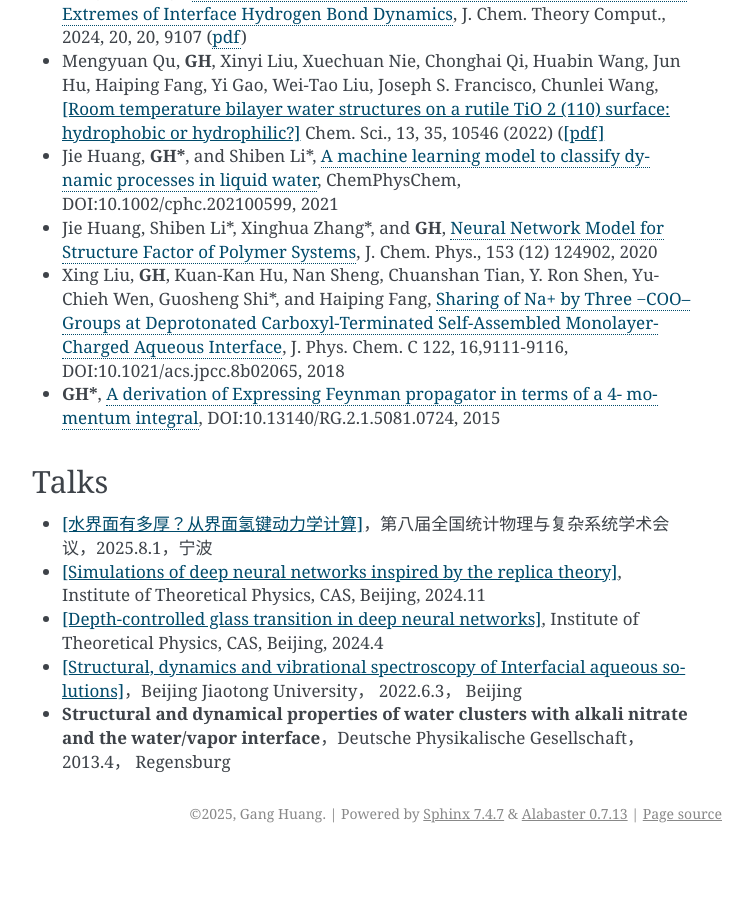
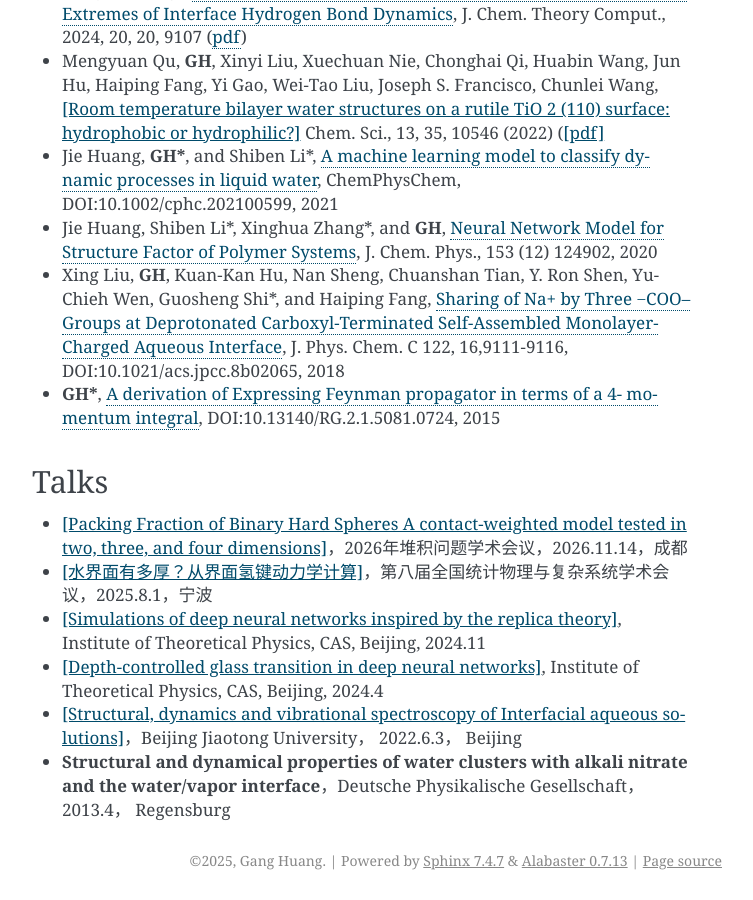
Before and after one commit to hg08/hg08.github.io, a Sphinx documentation site: the page built from doc/cv.md, in a window 1280 px wide and 900 px high, scrolled down 1455 px. Shown: the whole window, without its empty margins (388-1141 px from the left). Built offline with Sphinx 7.4.7, drawn with Linux system fonts in a browser that asks for light colours; before the commit the page ends 2308 px from its top, so only the background shows below that.

Commit message:
add talk 2611

```diff
--- a/doc/cv.md
+++ b/doc/cv.md
@@ -51,6 +51,7 @@ in liquid water](https://chemistry-europe.onlinelibrary.wiley.com/doi/abs/10.100
 
 ## Talks
 
+- <a href="./_static/pdfs/talks/26_11_binary_packings.pdf" target="_blank" rel="noopener">[Packing Fraction of Binary Hard Spheres A contact-weighted model tested in two, three, and four dimensions]</a>，2026年堆积问题学术会议，2026.11.14，成都
 - <a href="./_static/pdfs/talks/2025宁波_slides_水界面的氢键动力学.pdf" target="_blank" rel="noopener">[水界面有多厚？从界面氢键动力学计算]</a>，第八届全国统计物理与复杂系统学术会议，2025.8.1，宁波
 - <a href="./_static/pdfs/talks/24_11_28.pdf" target="_blank" rel="noopener">[Simulations of deep neural networks inspired by the replica theory]</a>, Institute of Theoretical Physics, CAS, Beijing, 2024.11
 - <a href="./_static/pdfs/talks/2024_4_postdoc_Depth_controlled_glass_transitions_in_DNNs.pdf" target="_blank" rel="noopener">[Depth-controlled glass transition in deep neural networks]</a>, Institute of Theoretical Physics, CAS, Beijing, 2024.4
```
Also changed, not shown: 1 other file.
